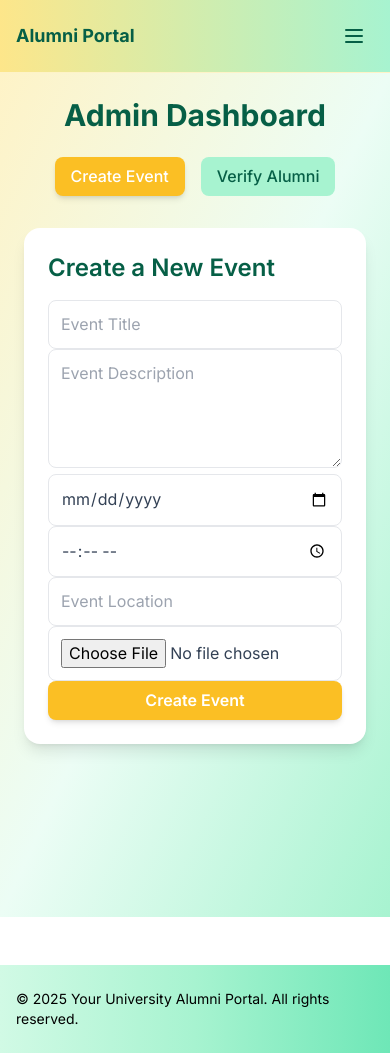
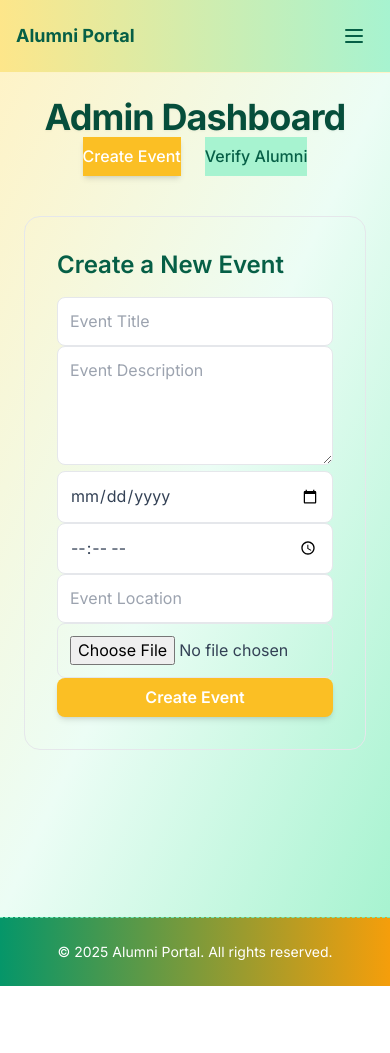
Before and after one commit to Piyush-0369/Alumni_Portal_FrontEnd, a Next.js app: page /admin in a window 390 px wide. After the commit the page ends 986 px from the top, so only its background shows below. Built offline with nearby package versions, Linux system fonts and the light colour scheme.

Commit message:
Styling Improvised
Footer modified, blended in contrast with website theme
Admin page styling improvised.
EventCard page also modified.
index (main page) modified.

```diff
--- a/src/components/ui/Footer.jsx
+++ b/src/components/ui/Footer.jsx
@@ -1,10 +1,11 @@
 const Footer = () => {
   return (
-    <footer className="bg-gradient-to-r from-emerald-100 via-emerald-200 to-emerald-300 text-black py-6 mt-12">
-      <div className="max-w-7xl mx-auto px-4 flex flex-col md:flex-row justify-between items-center">
-        {/* Left side */}
-        <p className="text-sm">&copy; {new Date().getFullYear()} Your University Alumni Portal. All rights reserved.</p>
-      </div>
+    <footer className="relative py-6 text-center text-sm text-white
+                   bg-gradient-to-r from-emerald-600 to-amber-500
+                   border-t border-dashed border-emerald-300">
+      <p className="max-w-7xl mx-auto px-4">
+        © {new Date().getFullYear()} Alumni Portal. All rights reserved.
+      </p>
     </footer>
   );
 };
--- a/src/dashboard/AdminDashboard.jsx
+++ b/src/dashboard/AdminDashboard.jsx
@@ -5,13 +5,14 @@ const AdminDashboard = () => {
   const [activeTab, setActiveTab] = useState("events");
 
   return (
-    <div className="min-h-screen bg-gradient-to-br from-amber-100 via-emerald-50 to-emerald-200 p-6">
-      <h1 className="text-3xl font-bold mb-6 text-center text-emerald-800">
+    <div className="min-h-screen bg-gradient-to-br from-amber-100 via-emerald-50 to-emerald-200
+                p-6 flex flex-col items-center">
+      <h1 className="text-4xl font-extrabold mb-8 text-emerald-900 tracking-tight drop-shadow-sm">
         Admin Dashboard
       </h1>
 
       {/* Navigation Tabs */}
-      <div className="flex justify-center gap-4 mb-8">
+      <div className="flex justify-center gap-6 mb-10">
         {[
           { id: "events", label: "Create Event" },
           { id: "verify", label: "Verify Alumni" },
@@ -19,10 +20,10 @@ const AdminDashboard = () => {
           <button
             key={tab.id}
             onClick={() => setActiveTab(tab.id)}
-            className={`px-4 py-2 rounded-lg font-medium transition ${
-              activeTab === tab.id
-                ? "bg-amber-400 text-white shadow-md"
-                : "bg-emerald-200 text-emerald-800 hover:bg-emerald-300"
+            className={`px-6 py-2 rounded-xxl font-medium transition-all duration-300 shadow-sm
+          ${activeTab === tab.id
+                ? "bg-amber-400 text-white shadow-md scale-105"
+                : "bg-emerald-200 text-emerald-800 hover:bg-emerald-300 hover:scale-105"
               }`}
           >
             {tab.label}
@@ -31,7 +32,7 @@ const AdminDashboard = () => {
       </div>
 
       {/* Tab Content */}
-      <div className="bg-[var(--color-surface)] p-6 rounded-2xl shadow-lg">
+      <div className="w-full max-w-3xl bg-white/80 backdrop-blur-sm p-8 rounded-2xl shadow-xl border border-emerald-100">
         {activeTab === "events" && <EventForm />}
         {activeTab === "verify" && <VerifyAlumni />}
       </div>
@@ -260,8 +261,7 @@ const VerifyAlumni = () => {
                 onClick={() => handleAction(alum._id, "verify")}
                 disabled={processing === alum._id + "verify"}
                 className={`px-3 py-1 rounded-lg text-white font-semibold shadow-md transition
-                  ${
-                    processing === alum._id + "verify"
+                  ${processing === alum._id + "verify"
                     ? "bg-gray-400 cursor-not-allowed"
                     : "bg-black"
                   }`}
@@ -273,8 +273,7 @@ const VerifyAlumni = () => {
               <button
                 onClick={() => handleAction(alum._id, "deny")}
                 disabled={processing === alum._id + "deny"}
-                className={`px-3 py-1 rounded-lg text-white font-medium ${
-                  processing === alum._id + "deny"
+                className={`px-3 py-1 rounded-lg text-white font-medium ${processing === alum._id + "deny"
                     ? "bg-gray-400 cursor-not-allowed"
                     : "bg-red-500 hover:bg-red-600"
                   } transition`}
--- a/src/pages/index.js
+++ b/src/pages/index.js
@@ -6,22 +6,32 @@ export default function Landing() {
 
       {/* Hero Section */}
       <main className="flex-1 flex flex-col items-center justify-center text-center p-8 sm:p-20">
-        <h1 className="text-4xl sm:text-5xl font-bold mb-6">
+        <h1 className="text-4xl sm:text-6xl font-extrabold mb-6 text-emerald-900 drop-shadow-sm tracking-tight">
           Welcome to Alumni Portal
         </h1>
-        <p className="text-lg sm:text-xl text-gray-700 mb-8 max-w-xl">
+
+        <p className="text-lg sm:text-xl text-gray-700 mb-10 max-w-2xl leading-relaxed">
           Connect with fellow alumni, participate in events, and explore mentorship opportunities.
         </p>
 
         {/* Call-to-action buttons */}
-        <div className="flex flex-col sm:flex-row gap-4">
+        <div className="flex flex-col sm:flex-row gap-5">
           <Link href="/LoginForm">
-            <button className="bg-gray-200 text-gray-800 px-6 py-3 rounded hover:bg-gray-300 transition">
+            <button
+              className="px-8 py-3 rounded-xl font-semibold shadow-md
+                         bg-amber-400 text-white hover:bg-amber-500
+                         transition-transform transform hover:scale-105 hover:shadow-lg"
+            >
               Get Started
             </button>
           </Link>
+
           <Link href="/events">
-            <button className="bg-gray-200 text-gray-800 px-6 py-3 rounded hover:bg-gray-300 transition">
+            <button
+              className="px-8 py-3 rounded-xl font-semibold shadow-md
+                         bg-emerald-600 text-white hover:bg-emerald-700
+                         transition-transform transform hover:scale-105 hover:shadow-lg"
+            >
               View Events
             </button>
           </Link>
```
Also changed, not shown: src/events/EventCard.jsx (+16 -10 lines). Lines whose indentation alone changed are shown as unchanged.
